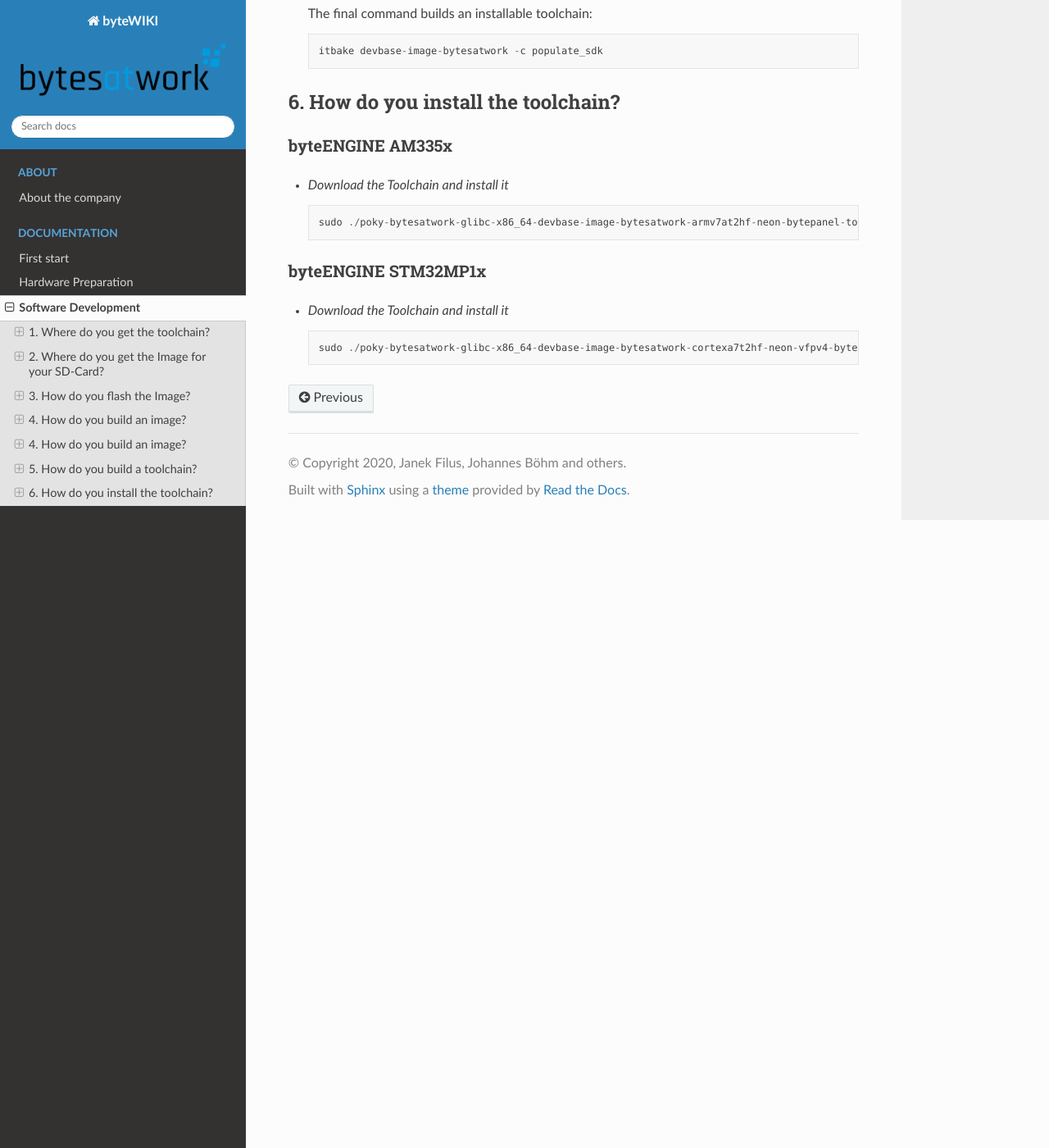
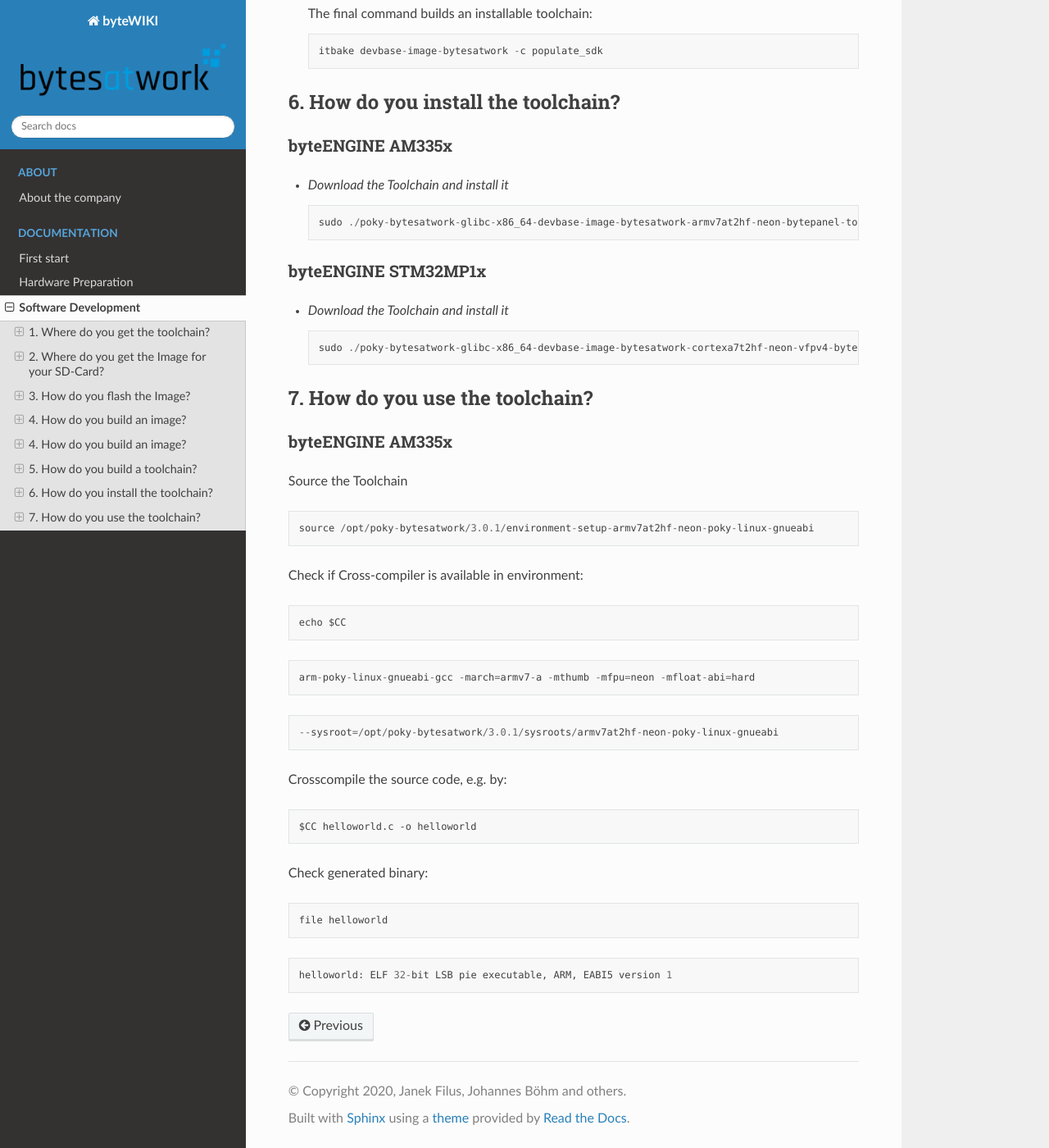
Before and after one commit to jfilus/byteWIKI, a Sphinx documentation site: the page built from docs/source/softwaredevelopment.rst, in a window 1280 px wide and 1400 px high, scrolled down 3760 px. Shown: the whole window at 82% size. Built offline with Sphinx 7.4.7 and the Read the Docs theme 2.0.0, drawn with Linux system fonts in a browser that asks for light colours; pages that are not in the unit, such as notebooks, are missing from menus.

Commit message:
Update softwaredevelopment.rst

```diff
--- a/docs/source/softwaredevelopment.rst
+++ b/docs/source/softwaredevelopment.rst
@@ -234,3 +234,45 @@ byteENGINE STM32MP1x
    ::
 
       sudo ./poky-bytesatwork-glibc-x86_64-devbase-image-bytesatwork-cortexa7t2hf-neon-vfpv4-bytedevkit-toolchain-2.7.2.sh
+
+============================================
+7. How do you use the toolchain?
+============================================
+
+byteENGINE AM335x
+----------
+Source the Toolchain
+
+::
+
+   source /opt/poky-bytesatwork/3.0.1/environment-setup-armv7at2hf-neon-poky-linux-gnueabi
+
+Check if Cross-compiler is available in environment:
+
+::
+
+   echo $CC
+
+::
+
+   arm-poky-linux-gnueabi-gcc -march=armv7-a -mthumb -mfpu=neon -mfloat-abi=hard
+
+::
+
+   --sysroot=/opt/poky-bytesatwork/3.0.1/sysroots/armv7at2hf-neon-poky-linux-gnueabi
+
+Crosscompile the source code, e.g. by:
+
+::
+
+   $CC helloworld.c -o helloworld
+
+Check generated binary:
+
+::
+
+   file helloworld
+
+::
+
+   helloworld: ELF 32-bit LSB pie executable, ARM, EABI5 version 1
```
